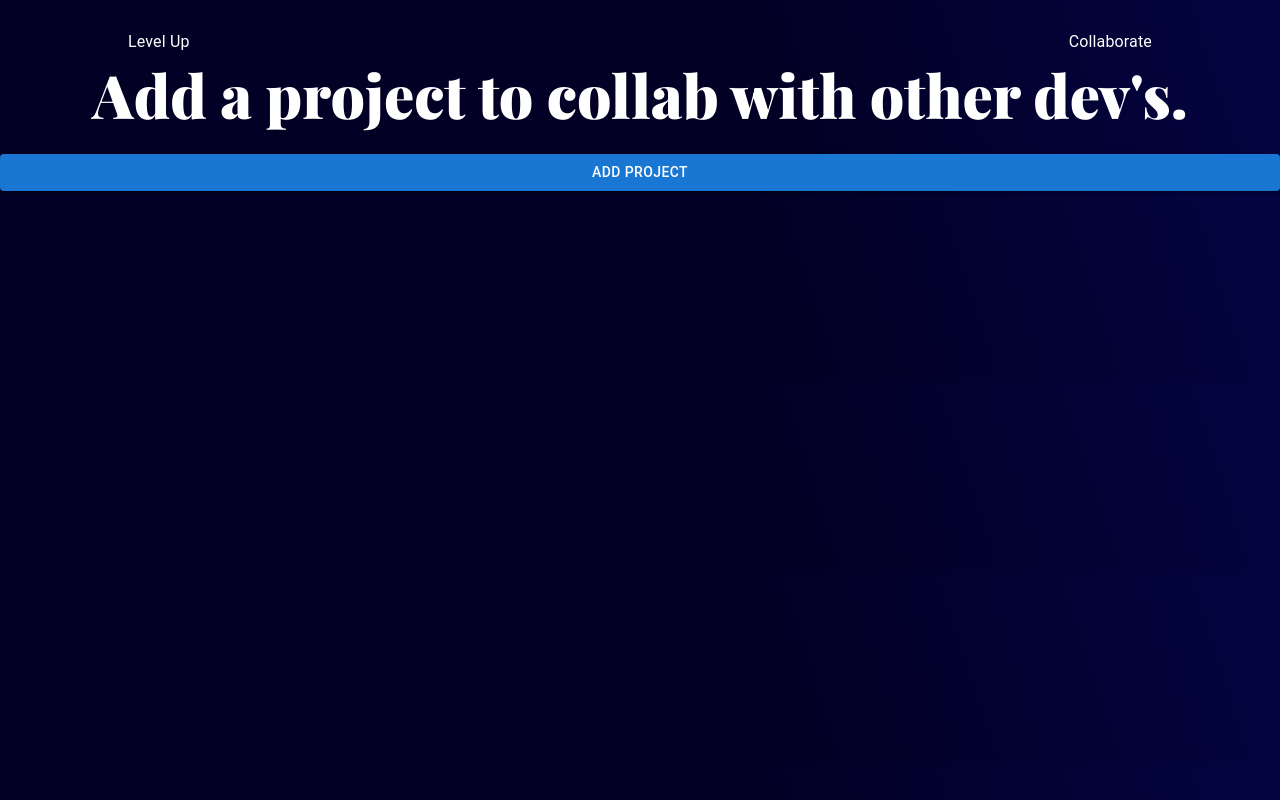
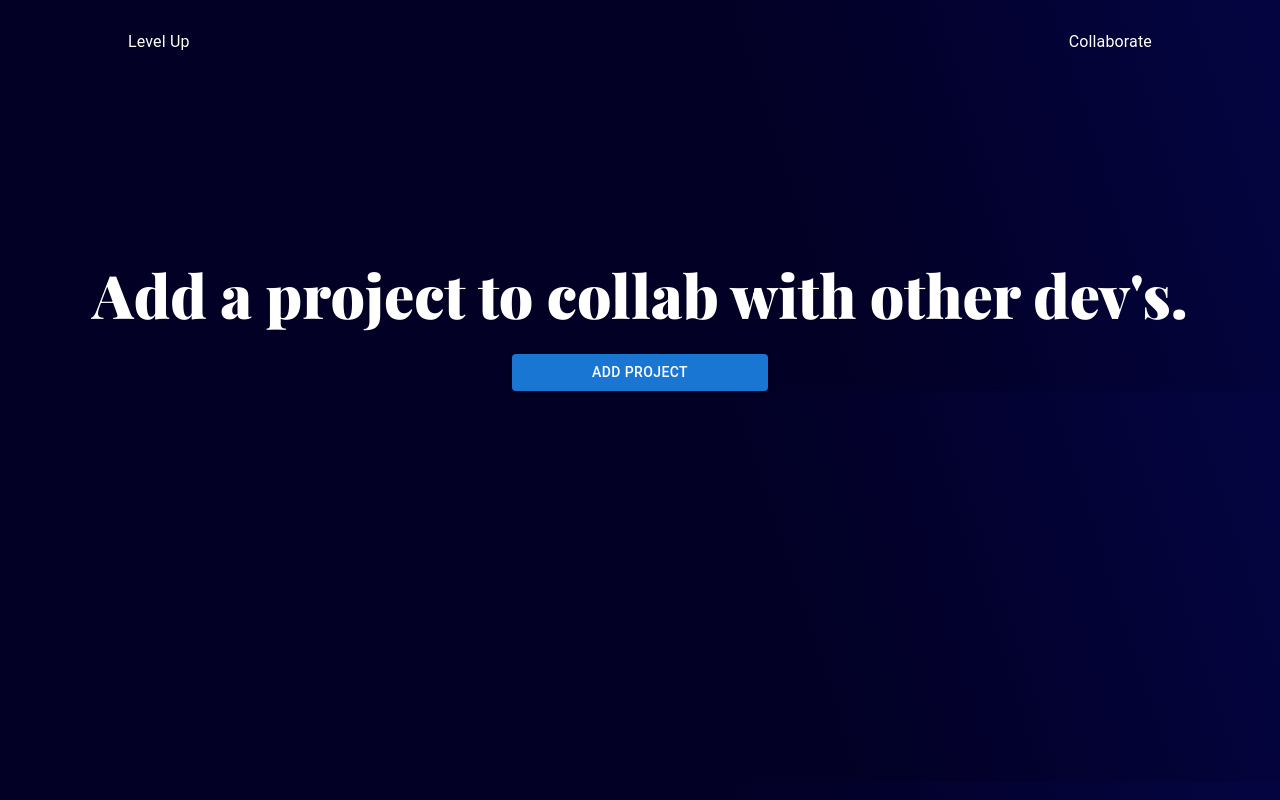
Before and after one commit to BrandonGrayson/level-up, a React (Create React App) app: page / in a window 1280 px wide. Built offline with nearby package versions, Linux system fonts and the light colour scheme; a web font is replaced by a local one.

Commit message:
Collaborate laptop margins

```diff
--- a/src/css/collab.css
+++ b/src/css/collab.css
@@ -3,6 +3,7 @@
     display: flex;
     flex-direction: column;
     text-align: center;
+    align-items: center;
 }
 
 .collab-txt {
@@ -10,9 +11,12 @@
     font-weight: 900;
     color: white;
     font-size: 60px;
-
+    margin-top: 200px;
 }
 
+#add-proj {
+    width: 20%;
+}
 @media (max-width: 480px) {
     .collab-box {
         display: flex;
```
